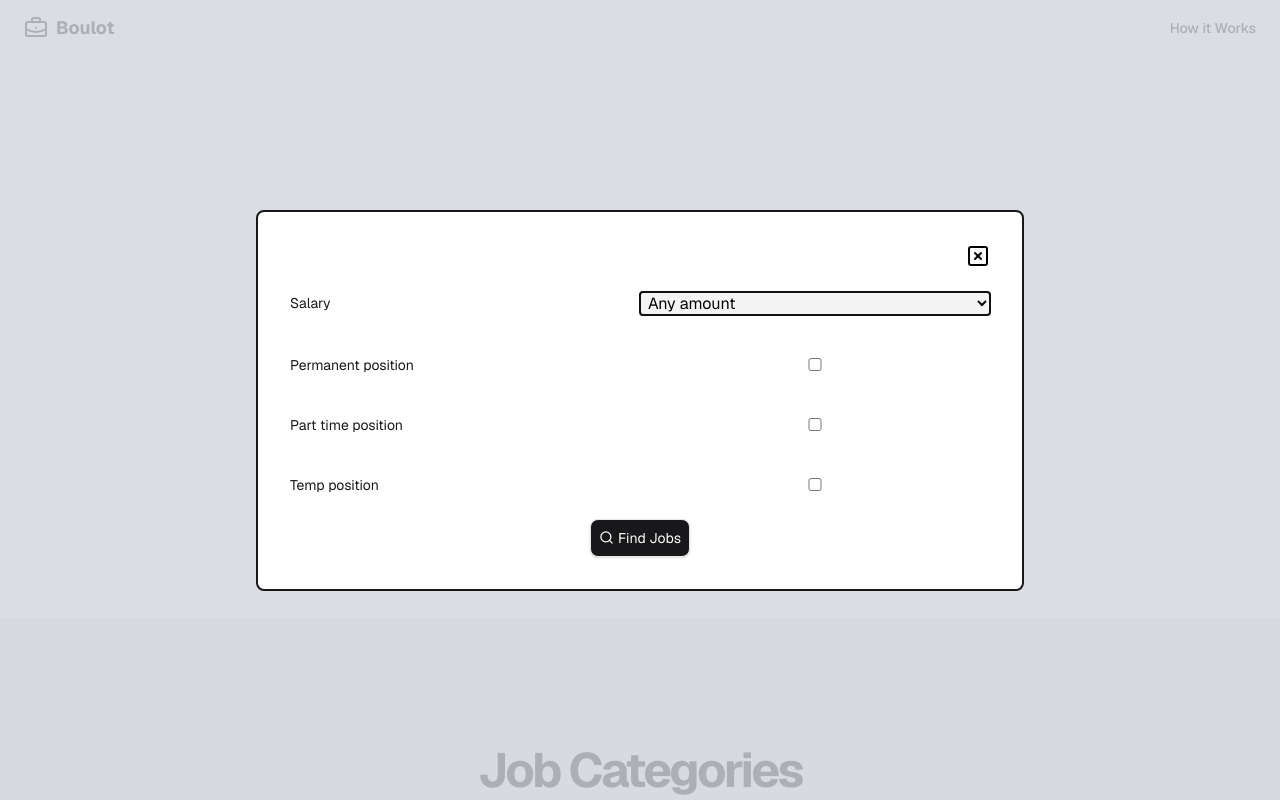
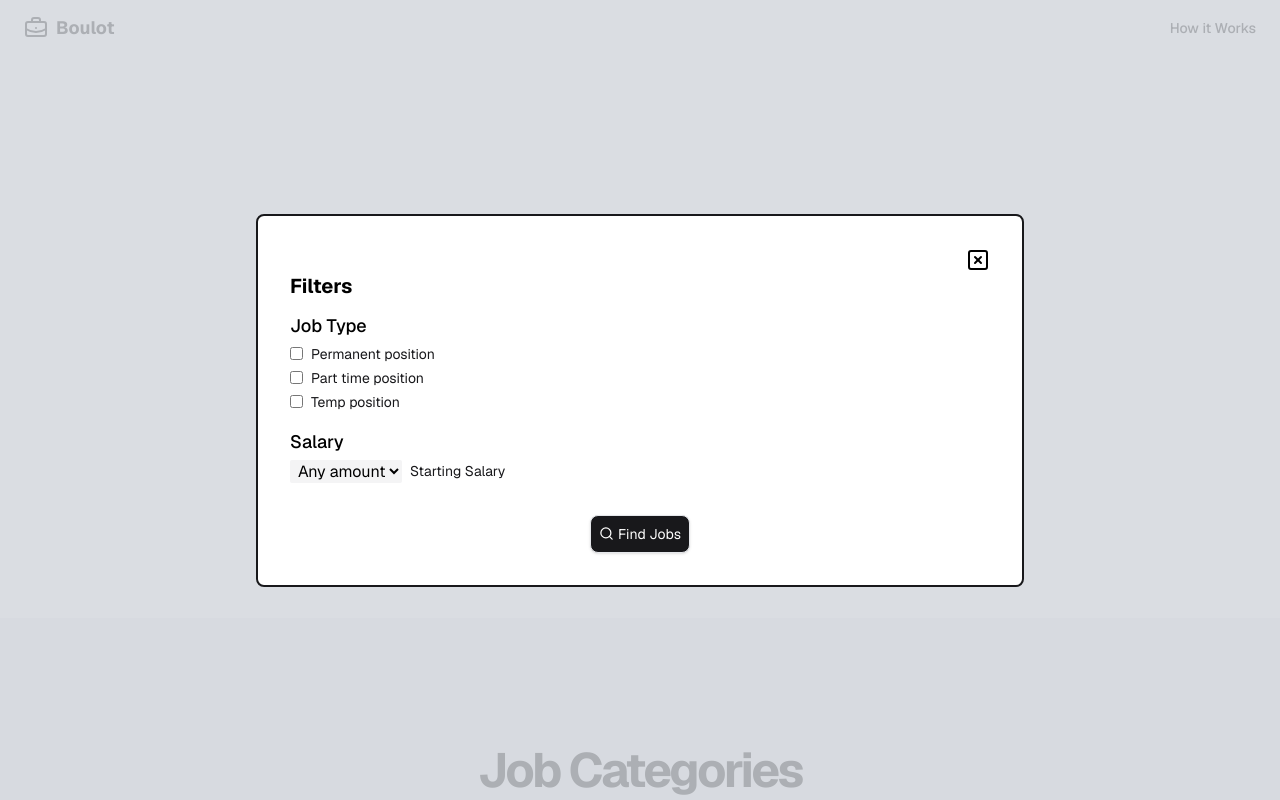
Before and after one commit to cascabeanie/boulot, a Next.js app: page / in a window 1280 px wide. Both pictures are taken after a click on the element "Filters". Shown: the top 800 px of the page. Built offline with nearby package versions, Linux system fonts and the light colour scheme.

Commit message:
style: update filter component style

```diff
--- a/app/results/[slug]/page.tsx
+++ b/app/results/[slug]/page.tsx
@@ -55,29 +55,22 @@ export default async function ResultsPage({
 
   return (
     <>
-      <main className="grid grid-cols-1 grid-rows-[auto_auto_1fr] md:grid-cols-[1.25fr_3fr] md:grid-rows-[4rem_1fr] min-h-svh">
-        <section className="md:col-span-2 flex items-center justify-center">
+      <main className="grid grid-cols-1 grid-rows-[auto_auto_1fr] md:grid-cols-[32rem_1fr] md:grid-rows-[4rem_1fr] min-h-svh bg-gray-200/50 shadow-lg">
+        <section className="flex items-center justify-center md:justify-start p-2 md:order-2">
           <SearchBar />
         </section>
 
-        <section>
+        <section className="p-2 md:row-span-2 md:order-1">
           <Filters />
         </section>
 
-        <section className="p-2">
+        <section className="p-2  md:order-3">
           <div>
-            {/* <div className="flex flex-col items-center justify-center">
-              <h2 className="text-xl">Job results for: {userQuery.keywords}</h2>
-              <h3 className="text-sm">Total results: {jobs?.totalResults}</h3>
-            </div> */}
-
-            <div>
-              {jobs ? (
-                <DisplayJobs jobs={jobs} pageNum={pageNum} />
-              ) : (
-                <p>No jobs found or error loading jobs</p>
-              )}
-            </div>
+            {jobs ? (
+              <DisplayJobs jobs={jobs} pageNum={pageNum} />
+            ) : (
+              <p>No jobs found or error loading jobs</p>
+            )}
           </div>
         </section>
       </main>
--- a/components/main/results-page/display-jobs.tsx
+++ b/components/main/results-page/display-jobs.tsx
@@ -26,7 +26,7 @@ export default function DisplayJobs({ jobs, pageNum }: DisplayJobsProps) {
           {jobs.results.map((job) => (
             <div
               key={job.jobId}
-              className="border border-zinc-800 rounded-md shadow-lg p-6 lg:max-w-3xl"
+              className="border rounded-md shadow-lg p-6 lg:max-w-3xl bg-white"
             >
               <ul className="flex flex-col">
                 <li>
@@ -50,7 +50,7 @@ export default function DisplayJobs({ jobs, pageNum }: DisplayJobsProps) {
           ))}
         </div>
 
-        <div className="flex items-center justify-center mb-6">
+        <div className="flex py-4 justify-center md:justify-start">
           <Pagination totalResults={totalResults} pageNum={pageNum} />
         </div>
       </div>
--- a/components/main/results-page/filters.tsx
+++ b/components/main/results-page/filters.tsx
@@ -1,7 +1,82 @@
 export default function Filters() {
   return (
     <>
-      <div>Filters</div>
+      <div className="flex flex-col gap-4 border rounded-md shadow-lg p-4 bg-white md:mt-16 md:pb-16">
+        <div className="flex flex-col gap-1">
+          <h2 className="text-xl font-bold mb-2">Filters</h2>
+
+          <h3 className="text-lg font-medium">Job Type</h3>
+
+          <span className="flex items-center gap-2">
+            <input
+              type="checkbox"
+              value={"true"}
+              id="permanent-checkBox"
+              name="permanent"
+              className="accent-zinc-900 cursor-pointer"
+            />
+            <label
+              htmlFor="permanent-checkBox"
+              className="text-sm text-zinc-900"
+            >
+              Permanent position
+            </label>
+          </span>
+
+          <span className="flex items-center gap-2">
+            <input
+              type="checkbox"
+              value={"true"}
+              id="part-time-checkBox"
+              name="partTime"
+              className="accent-zinc-900 cursor-pointer"
+            />
+            <label
+              htmlFor="part-time-checkBox"
+              className="text-sm text-zinc-900"
+            >
+              Part time position
+            </label>
+          </span>
+
+          <span className="flex items-center gap-2">
+            <input
+              type="checkbox"
+              value={"true"}
+              id="temp-checkBox"
+              name="temp"
+              className="accent-zinc-900 cursor-pointer"
+            />
+            <label htmlFor="temp-checkBox" className="text-sm text-zinc-900">
+              Temp position
+            </label>
+          </span>
+        </div>
+
+        <div className="flex flex-col gap-1">
+          <h3 className="text-lg font-medium">Salary</h3>
+
+          <span className="flex items-center gap-2">
+            <select
+              name="minimumSalary"
+              id="min-salary"
+              className="bg-zinc-100 rounded-sm cursor-pointer pl-1"
+            >
+              <option value="">Any amount</option>
+              <option value="20000">£20,000+</option>
+              <option value="25000">£25,000+</option>
+              <option value="30000">£30,000+</option>
+              <option value="30000">£35,000+</option>
+              <option value="40000">£40,000+</option>
+              <option value="50000">£50,000+</option>
+            </select>
+
+            <label htmlFor="min-salary" className="text-sm text-zinc-900">
+              Starting Salary
+            </label>
+          </span>
+        </div>
+      </div>
     </>
   );
 }
--- a/components/main/results-page/pagination.tsx
+++ b/components/main/results-page/pagination.tsx
@@ -32,10 +32,10 @@ export default function Pagination({
   }
   return (
     <>
-      <div className="flex gap-2 items-center">
+      <div className="flex gap-2 items-center ">
         <button
           disabled={currentPageNum === 1}
-          className="p-2 border rounded"
+          className="p-2 border rounded bg-white"
           onClick={previousPage}
         >
           Previous Page
@@ -45,7 +45,7 @@ export default function Pagination({
 
         <button
           disabled={currentPageNum >= totalPages}
-          className="p-2 border rounded"
+          className="p-2 border rounded bg-white"
           onClick={nextPage}
         >
           Next Page
--- a/components/ui/modals/form-modal.tsx
+++ b/components/ui/modals/form-modal.tsx
@@ -30,19 +30,71 @@ export default function FormModal({
       <dialog
         ref={modalRef}
         onCancel={closeModal}
-        className="fixed inset-0 sm:w-full sm:max-w-xl md:max-w-3xl border-2 border-zinc-900 rounded-lg p-8  backdrop:bg-gray-300/80 z-20"
+        className="fixed inset-0 sm:w-full sm:max-w-xl md:max-w-3xl border-2 border-zinc-900 rounded-lg p-8  backdrop:bg-gray-300/80 gap-8"
       >
-        <div className="flex justify-end mb-6">
+        <div className="flex justify-end">
           <SquareX
             className="cursor-pointer hover:stroke-zinc-700"
             onClick={closeModal}
           />
         </div>
 
-        <div className="grid grid-cols-2 items-center gap-y-10">
-          <label htmlFor="min-salary" className="text-sm text-zinc-900">
-            Salary
+        <div className="flex flex-col gap-4">
+          <div className="flex flex-col gap-1">
+            <h2 className="text-xl font-bold mb-2">Filters</h2>
+
+            <h3 className="text-lg font-medium">Job Type</h3>
+
+            <span className="flex items-center gap-2">
+              <input
+                type="checkbox"
+                value={"true"}
+                id="permanent-checkBox"
+                name="permanent"
+                className="accent-zinc-900 cursor-pointer"
+              />
+              <label
+                htmlFor="permanent-checkBox"
+                className="text-sm text-zinc-900"
+              >
+                Permanent position
               </label>
+            </span>
+
+            <span className="flex items-center gap-2">
+              <input
+                type="checkbox"
+                value={"true"}
+                id="part-time-checkBox"
+                name="partTime"
+                className="accent-zinc-900 cursor-pointer"
+              />
+              <label
+                htmlFor="part-time-checkBox"
+                className="text-sm text-zinc-900"
+              >
+                Part time position
+              </label>
+            </span>
+
+            <span className="flex items-center gap-2">
+              <input
+                type="checkbox"
+                value={"true"}
+                id="temp-checkBox"
+                name="temp"
+                className="accent-zinc-900 cursor-pointer"
+              />
+              <label htmlFor="temp-checkBox" className="text-sm text-zinc-900">
+                Temp position
+              </label>
+            </span>
+          </div>
+
+          <div className="flex flex-col gap-1">
+            <h3 className="text-lg font-medium">Salary</h3>
+
+            <span className="flex items-center gap-2">
               <select
                 name="minimumSalary"
                 id="min-salary"
@@ -57,41 +109,14 @@ export default function FormModal({
                 <option value="50000">£50,000+</option>
               </select>
 
-          <label htmlFor="permanent-checkBox" className="text-sm text-zinc-900">
-            Permanent position
+              <label htmlFor="min-salary" className="text-sm text-zinc-900">
+                Starting Salary
               </label>
-          <input
-            type="checkbox"
-            value={"true"}
-            id="permanent-checkBox"
-            name="permanent"
-            className="accent-zinc-500 cursor-pointer"
-          />
-
-          <label htmlFor="part-time-checkBox" className="text-sm text-zinc-900">
-            Part time position
-          </label>
-          <input
-            type="checkbox"
-            value={"true"}
-            id="part-time-checkBox"
-            name="partTime"
-            className="accent-zinc-500 cursor-pointer"
-          />
-
-          <label htmlFor="temp-checkBox" className="text-sm text-zinc-900">
-            Temp position
-          </label>
-          <input
-            type="checkbox"
-            value={"true"}
-            id="temp-checkBox"
-            name="temp"
-            className="accent-zinc-500 cursor-pointer"
-          />
+            </span>
           </div>
 
-        <div className="flex justify-center mt-6">{children}</div>
+          <div className="flex justify-center mt-4">{children}</div>
+        </div>
       </dialog>
     </>
   );
--- /dev/null
+++ b/components/ui/skeleton-loaders/results-skeleton.tsx
@@ -0,0 +1,7 @@
+export default function ResultsSkeleton() {
+  return (
+    <>
+      <h1>Testing 1, 2, 3...</h1>
+    </>
+  );
+}
```
Lines whose indentation alone changed are shown as unchanged.
